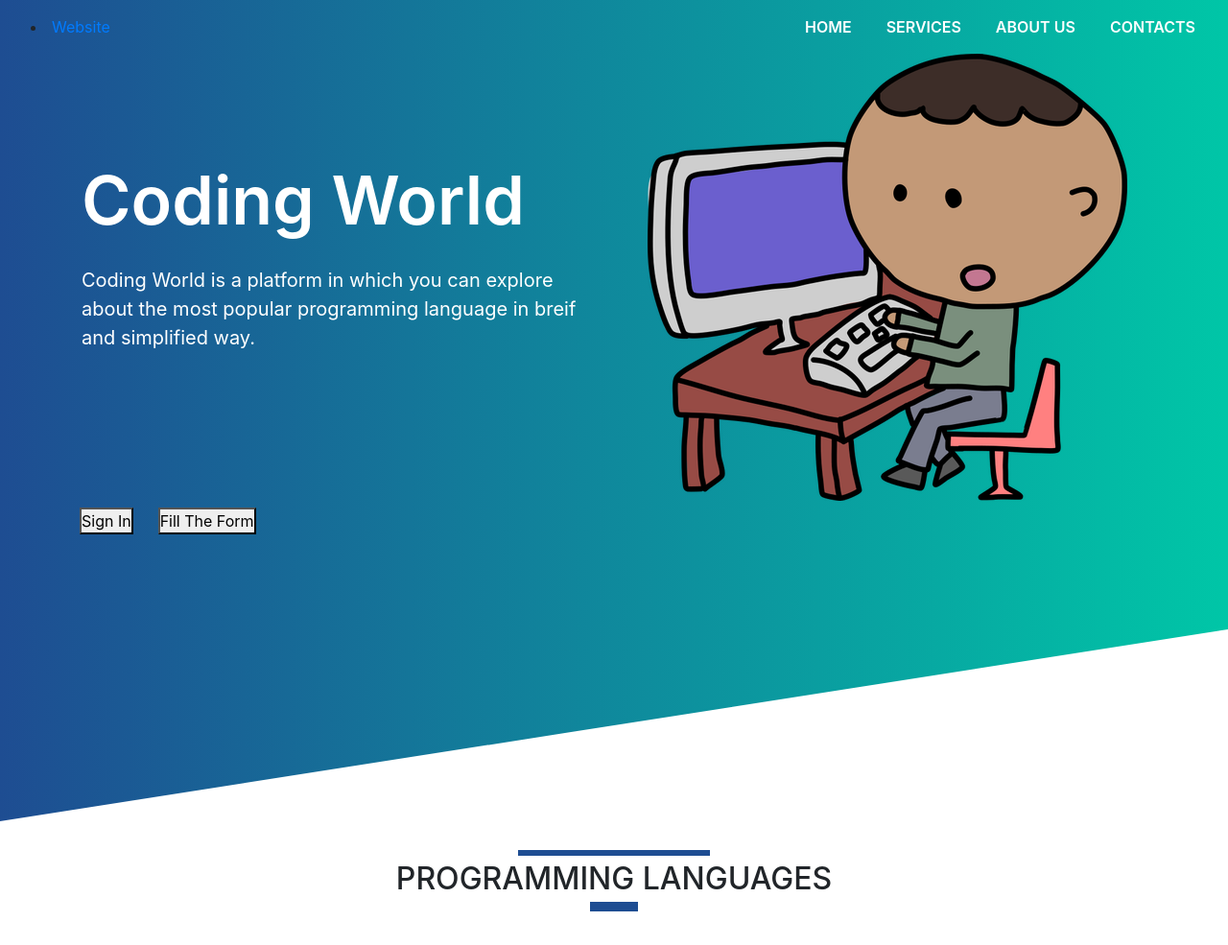
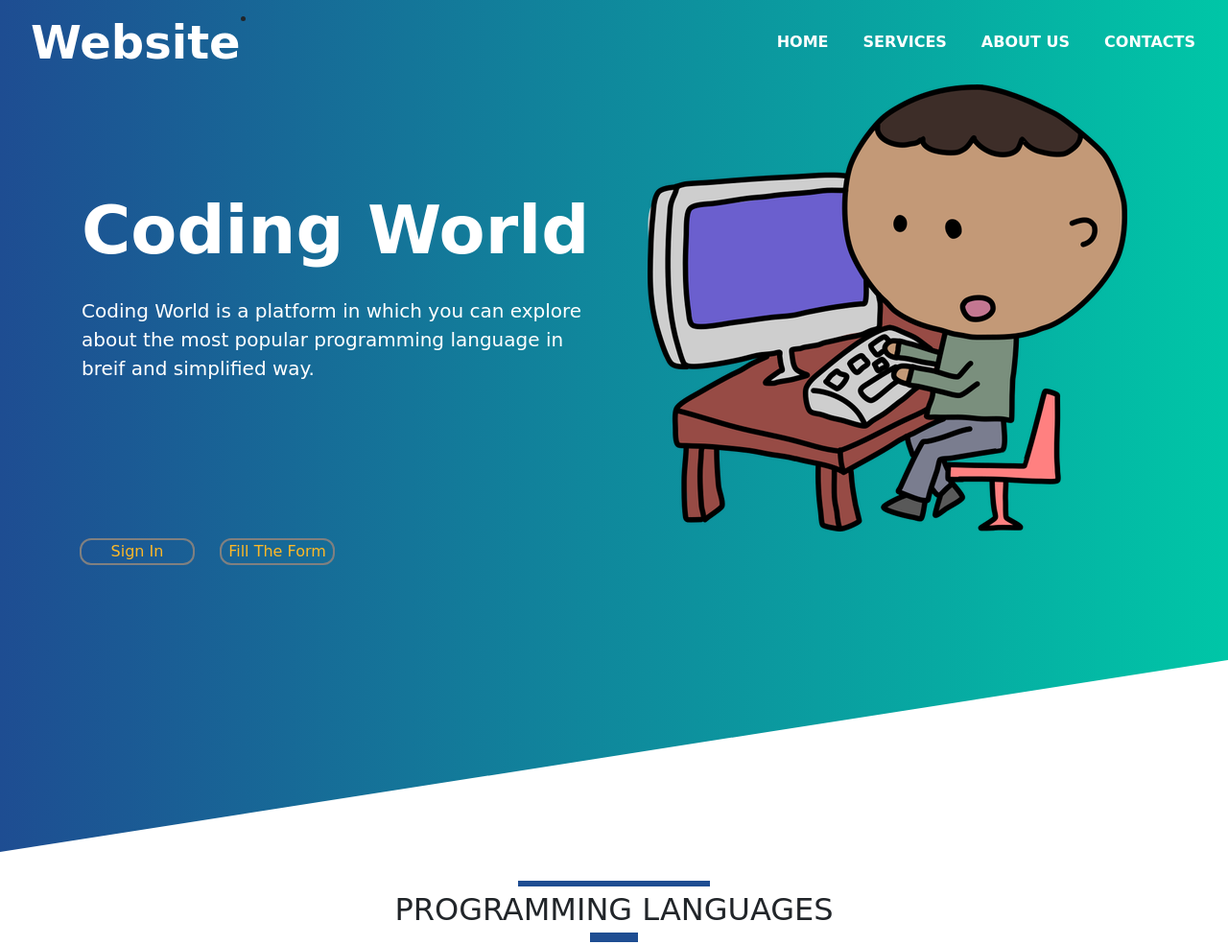
Before and after one commit to AnietieGodswill/coding-world, a plain HTML site: page index.html in a window 1280 px wide. Shown: the top 985 px of the page at 96% size. Drawn offline with nearby package versions, Linux system fonts and the light colour scheme.

Commit message:
Update style.css

```diff
--- a/css/style.css
+++ b/css/style.css
@@ -1,10 +1,12 @@
 *{
+    font-family: 'Baloo Bhai 2', cursive;
 	margin:0;
 	padding: 0;
 }
 body
 {
-	font-family: sans-serif;
+    font-family: 'Baloo Bhai 2', cursive;
+
 
 }
 #nav-bar
@@ -118,3 +120,26 @@ footer{
   background-color: #333;
 
 }
+.sign-in{
+    background-color: Transparent;
+    background-repeat:no-repeat;
+    border: 2px solid grey;
+    cursor:pointer;
+    border-radius: 12px;
+    width: 120px;
+    color: #fdb827;
+}
+.logo a{
+    color: black;
+    font-size: 3rem;
+    font-weight: 600;
+    float: left;
+    color: white;
+    list-style-type: none;
+}
+.logo a:hover{
+    text-decoration: none;
+    text-decoration: none;
+    text-decoration-line: none;
+    color: white;
+}
```
